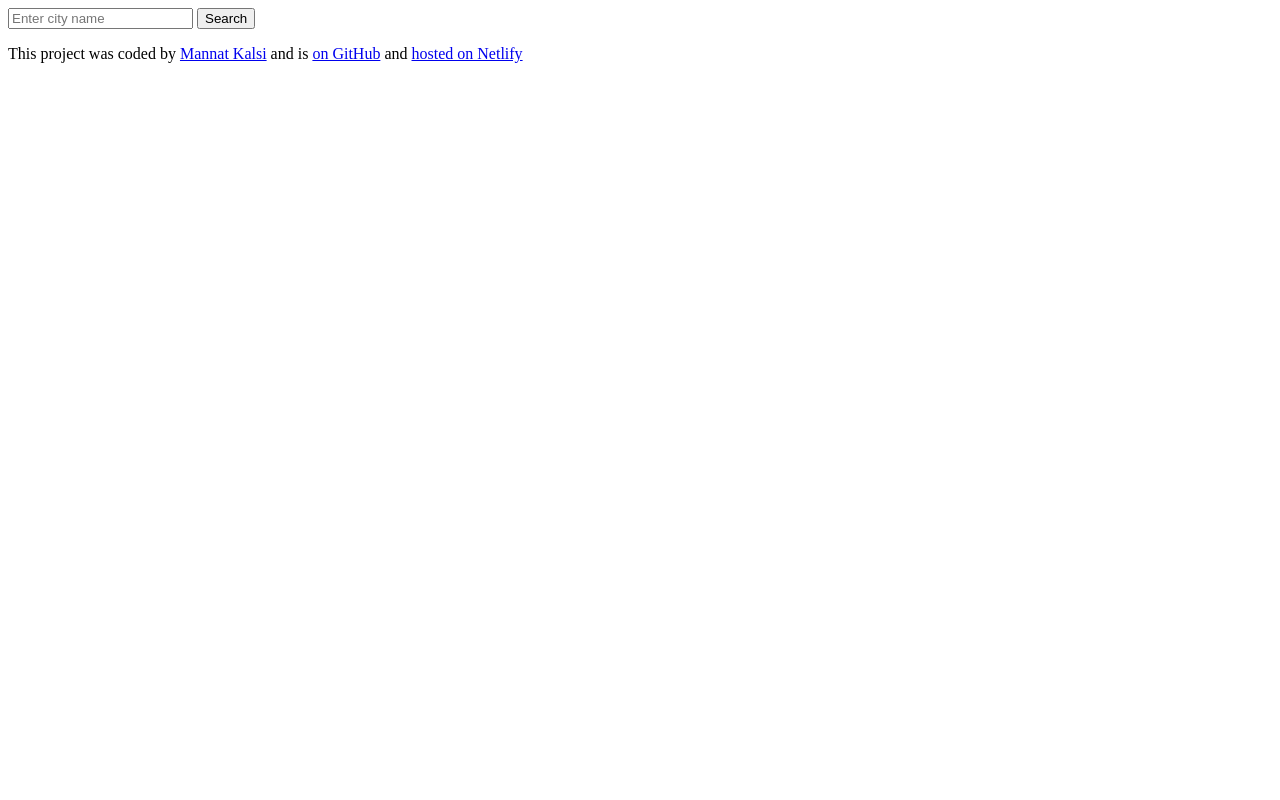
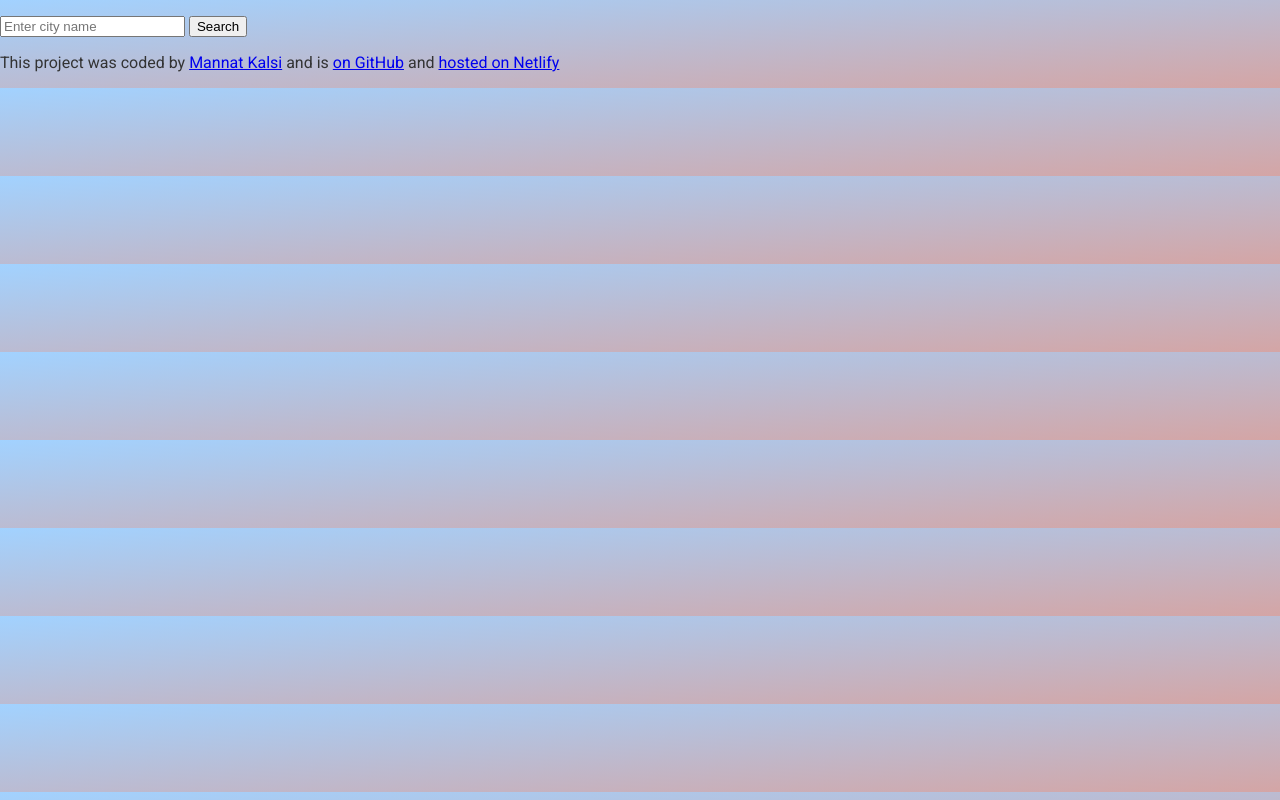
Before and after one commit to Mannatkalsi/SkyMood, a plain HTML site: page index.html in a window 1280 px wide. Drawn offline with Linux system fonts and the light colour scheme.

Commit message:
Created Css and Javascript file

```diff
--- a/index.html
+++ b/index.html
@@ -3,6 +3,15 @@
   <head>
     <meta charset="UTF-8" />
     <meta name="viewport" content="width=device-width, initial-scale=1.0" />
+    <link rel="stylesheet" href="src/index.css" />
+    <link
+      href="https://fonts.googleapis.com/css2?family=Roboto:wght@400;700&display=swap"
+      rel="stylesheet"
+    />
+    <link
+      href="https://fonts.googleapis.com/icon?family=Material+Icons"
+      rel="stylesheet"
+    />
     <title>SkyMood App</title>
   </head>
   <body>
--- /dev/null
+++ b/src/index.css
@@ -0,0 +1,11 @@
+body {
+  font-family: "Roboto", sans-serif;
+  margin: 0;
+  padding: 0;
+  background: linear-gradient(to bottom right, #a2d2ff, #d4a5a5);
+  color: #333;
+  transition: background 0.4s ease, color 0.4s ease;
+}
+form {
+  margin: 1rem 0;
+}
```
Also changed, not shown: src/index.js (added).
